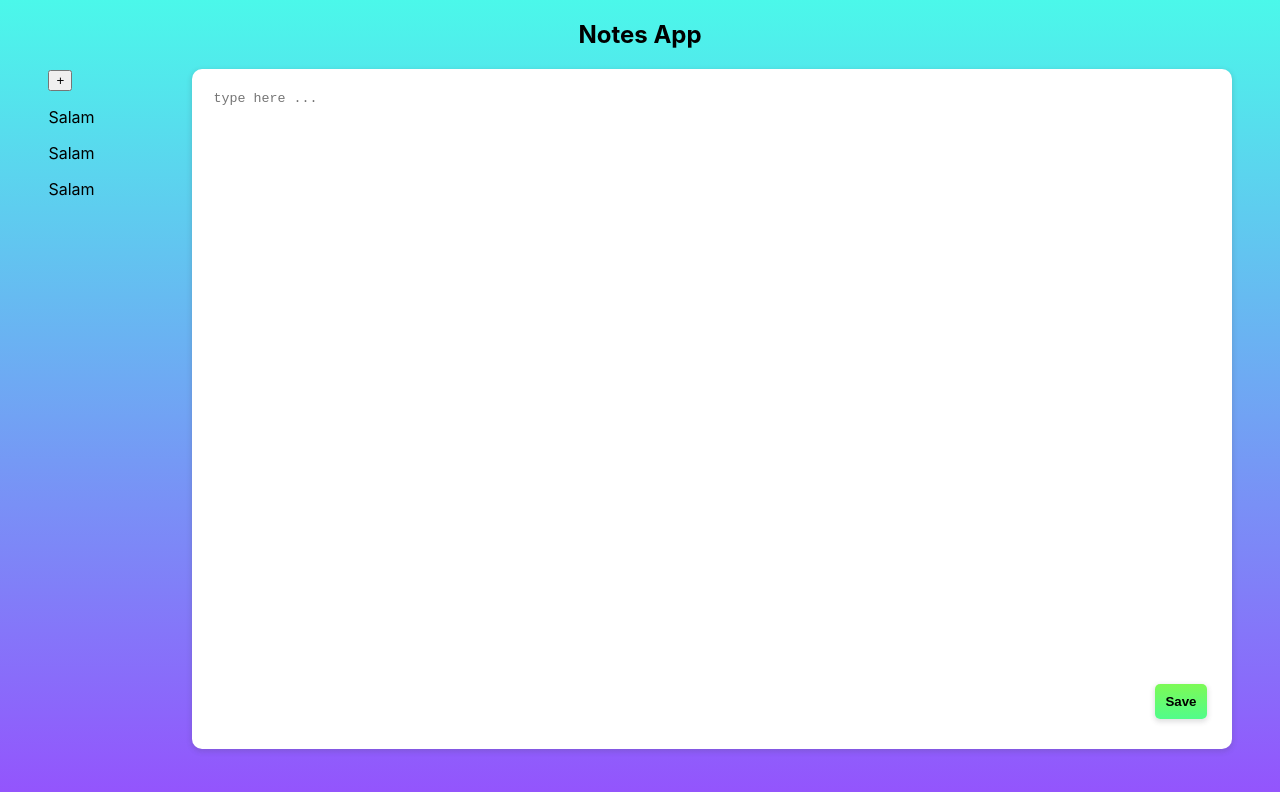
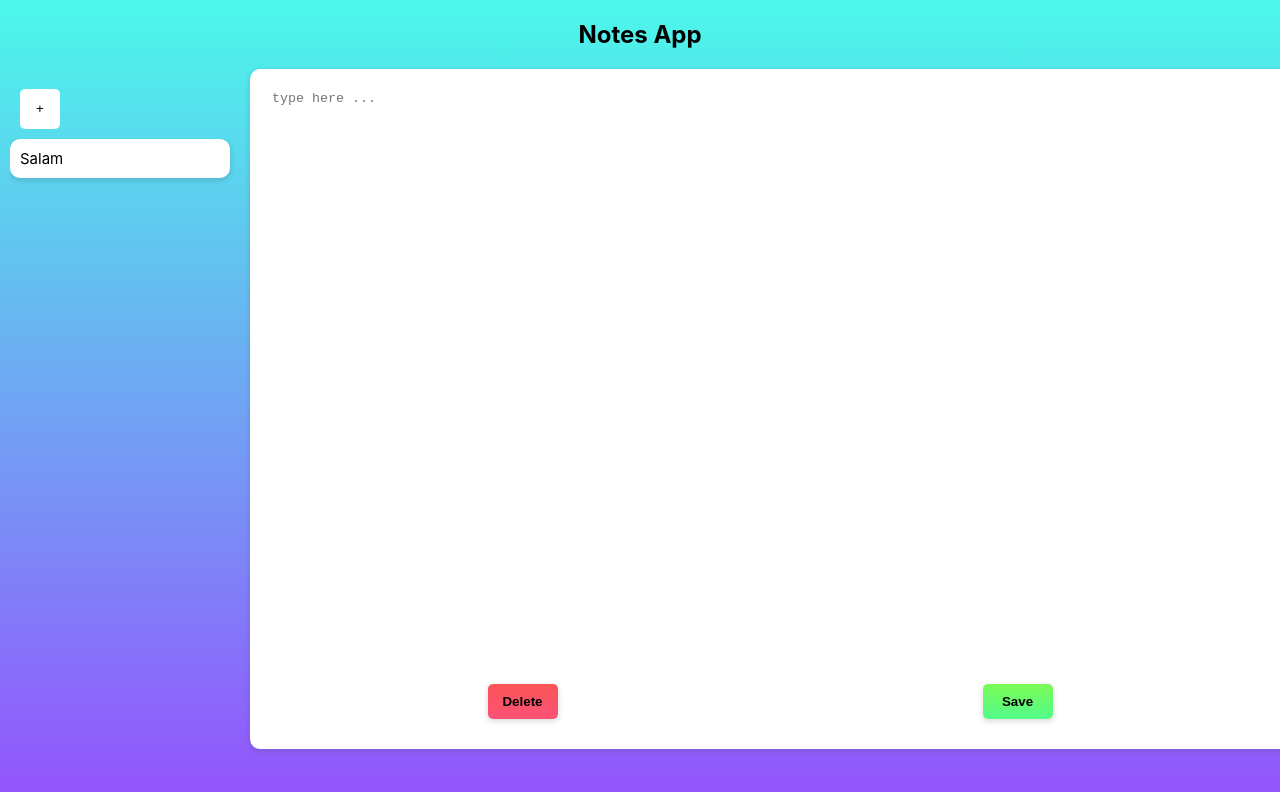
Before and after one commit to alim1381/notes, a React (Create React App) app: page / in a window 1280 px wide. Shown: the top 792 px of the page. Built offline with nearby package versions, Linux system fonts and the light colour scheme.

Commit message:
2. Continuation styles

```diff
--- a/src/components/Landing.js
+++ b/src/components/Landing.js
@@ -1,4 +1,7 @@
 import React from 'react'
+
+// Components
+import Note from './shared/Note'
 
 // Styles
 import styles from '../styles/Landing.module.css'
@@ -12,18 +15,12 @@ export default function Landing() {
             </div>
             <div className={styles.objectsItem}>
                 <p>Salam</p>
-                <p>Salam</p>
-                <p>Salam</p>
+
             </div>
         </div>
-        <div className={styles.main}>
-            <div className={styles.inputDiv} >
-                <textarea type="text" placeholder='type here ...'/>
-            </div>
-            <div className={styles.bottomSection}>
-                <button>Save</button>
-            </div>
-        </div>
+        {
+            <Note />
+        }
     </div>
   )
 }
--- /dev/null
+++ b/src/components/shared/Note.js
@@ -0,0 +1,18 @@
+import React from 'react'
+
+// Styles
+import styles from '../../styles/Note.module.css'
+
+export default function Note() {
+  return (
+    <div className={styles.main}>
+        <div className={styles.inputDiv} >
+            <textarea type="text" placeholder='type here ...'/>
+        </div>
+        <div className={styles.bottomSection}>
+            <button className={styles.delete}>Delete</button>
+            <button className={styles.save}>Save</button>
+        </div>
+    </div>
+  )
+}
--- a/src/styles/Landing.module.css
+++ b/src/styles/Landing.module.css
@@ -7,46 +7,51 @@
 .objects {
     display: flex;
     flex-direction: column;
+    height: 80vh;
+    padding: 10px;
 
 }
-
-.main {
-    background-color: #fff;
-    height: 80vh;
+.objectsItem::-webkit-scrollbar-thumb {
+    background-color:#ffffffc7;
     border-radius: 10px;
-    box-shadow: 0 2px 5px 1px rgba(64,60,67,.16);
-    padding: 20px;
 }
-.inputDiv {
-    width: 1000px;
-    height: 90%;
-
+.objectsItem::-webkit-scrollbar {
+    background:none;
+    resize: none;
+    width: 2px;
 }
-.main textarea {
-    width:100%;
-    height: 100%;
-    border: 0;
+.objectsItem::-webkit-scrollbar-corner {
+    background:none;
     resize: none;
-    outline: 0;
 }
-.main textarea:focus {
-    border: 0;
-    outline: 0;
-}
-.bottomSection {
+.add {
+    padding: 10px;
     display: flex;
-    justify-content: flex-end;
+    justify-content: flex-start;
     align-items: center;
-    height: 10%;
-    padding: 5px;
 }
 
-.bottomSection button {
-    padding: 10px;
-    background: linear-gradient(#7cfa56 , #51fc8a);
+.add button {
+    width: 40px;
+    height: 40px;
     border: 0;
     border-radius: 5px;
+    background-color: #fff;
+    cursor: pointer;
+}
+.objectsItem {
+    overflow: scroll;
+    scroll-behavior:smooth;
+}
+
+.objectsItem p {
+    width: 200px;
+    padding: 10px;
+    font-size: 15px;
+    background-color: #fff;
     box-shadow: 0 2px 5px 1px rgba(64,60,67,.16);
-    font-weight: bold;
-    font-family: Arial, Helvetica, sans-serif;
+    margin-bottom: 10px;
+    margin-right: 10px;
+    border-radius: 10px;
+    margin-top: 0;
 }
--- /dev/null
+++ b/src/styles/Note.module.css
@@ -0,0 +1,53 @@
+.main {
+    background-color: #fff;
+    height: 80vh;
+    border-radius: 10px;
+    box-shadow: 0 2px 5px 1px rgba(64,60,67,.16);
+    padding: 20px;
+}
+.inputDiv {
+    width: 1000px;
+    height: 90%;
+
+}
+.main textarea {
+    width:100%;
+    height: 100%;
+    border: 0;
+    resize: none;
+    outline: 0;
+}
+.main textarea:focus {
+    border: 0;
+    outline: 0;
+}
+.bottomSection {
+    display: flex;
+    justify-content: space-around;
+    align-items: center;
+    height: 10%;
+    padding: 5px;
+}
+
+.bottomSection button {
+    width: 70px;
+    text-align: center;
+    cursor: pointer;
+    padding: 10px;
+    background: linear-gradient(#7cfa56 , #51fc8a);
+    border: 0;
+    border-radius: 5px;
+    box-shadow: 0 2px 5px 1px rgba(64,60,67,.16);
+    font-weight: bold;
+    font-family: Arial, Helvetica, sans-serif;
+}
+
+.delete {
+    background: linear-gradient(#fa5656 , #fc5176) !important;
+}
+.delete:hover {
+    background: linear-gradient(#f84444 , #db3459) !important;
+}
+.save:hover {
+    background: linear-gradient(#5fff2f , #37e972);
+}
```
